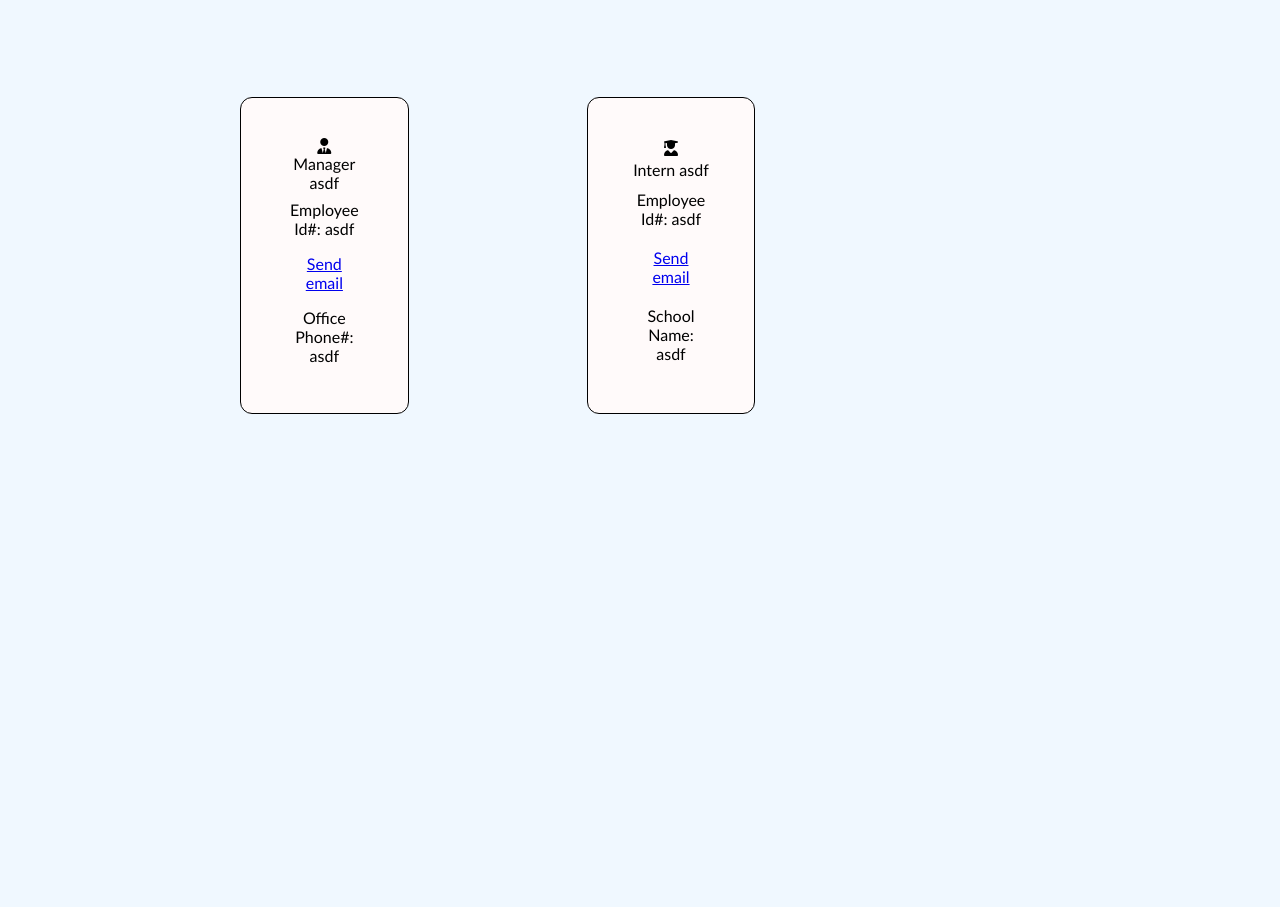
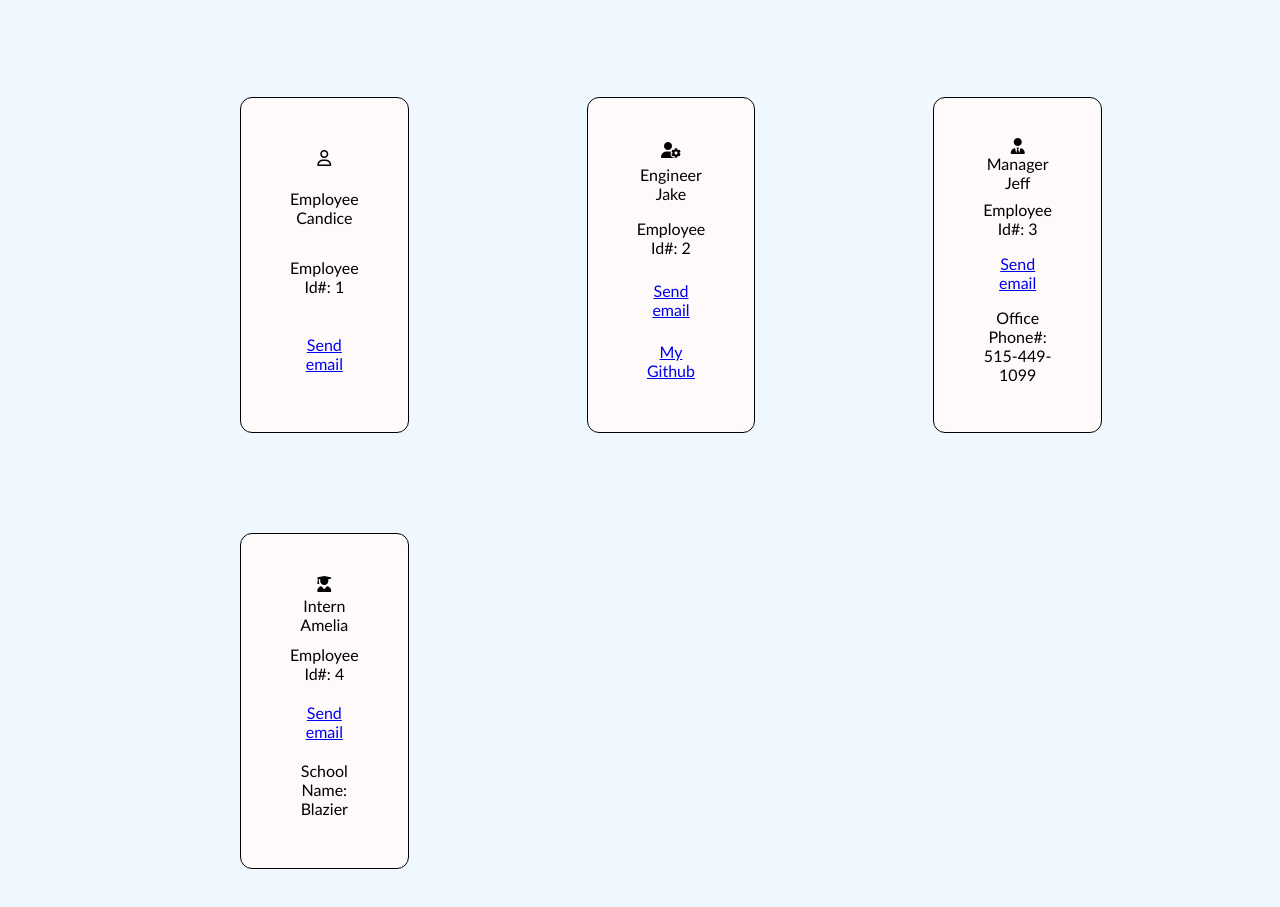
Before and after one commit to zeebigbadkitty/Team-Profile-Generator, a website: page sample.html in a window 1280 px wide. Shown: the part 153-1060 px from the top of the page. Drawn offline with Linux system fonts and the light colour scheme.

```diff
--- a/sample.html
+++ b/sample.html
@@ -14,13 +14,18 @@
   </head>
   <h1><i class="fa-solid fa-users"></i> My Team</h1>
   <body>
-    <div id="container"> <div class="card"><i class="fa-solid fa-user-tie"></i>Manager asdf
-<li class="details">Employee Id#: asdf</li>
-<li class="details"><a href="asdf">Send email</a></li>
-<li class="details">Office Phone#: asdf</li></div><div class="card"><i class="fa-solid fa-user-graduate"></i>Intern asdf
-<li class="details">Employee Id#: asdf</li>
-<li class="details"><a href="asdf">Send email</a></li>
-<li class="details">School Name: asdf</li></div></div>
+    <div id="container"> <div class="card"><i class="fa-regular fa-user"></i>Employee Candice
+<li class="details">Employee Id#: 1</li>
+<li class="details"><a href="candice@gmail.com">Send email</a></li></div><div class="card"><i class="fa-solid fa-user-gear"></i>Engineer Jake
+<li class="details">Employee Id#: 2</li>
+<li class="details"><a href="jake@gmail.com">Send email</a></li>
+<li class="details"><a href="github.com">My Github</a></li></div><div class="card"><i class="fa-solid fa-user-tie"></i>Manager Jeff
+<li class="details">Employee Id#: 3</li>
+<li class="details"><a href="jeff@gmail.com">Send email</a></li>
+<li class="details">Office Phone#: 515-449-1099</li></div><div class="card"><i class="fa-solid fa-user-graduate"></i>Intern Amelia
+<li class="details">Employee Id#: 4</li>
+<li class="details"><a href="amelia@gmail.com">Send email</a></li>
+<li class="details">School Name: Blazier</li></div></div>
 
 
     <script src="https://kit.fontawesome.com/c36497dbed.js" crossorigin="anonymous"></script>
```
Also changed, not shown: src/generateHTML.js (+3 -4 lines), README.md, src/Sample.PNG (added).
